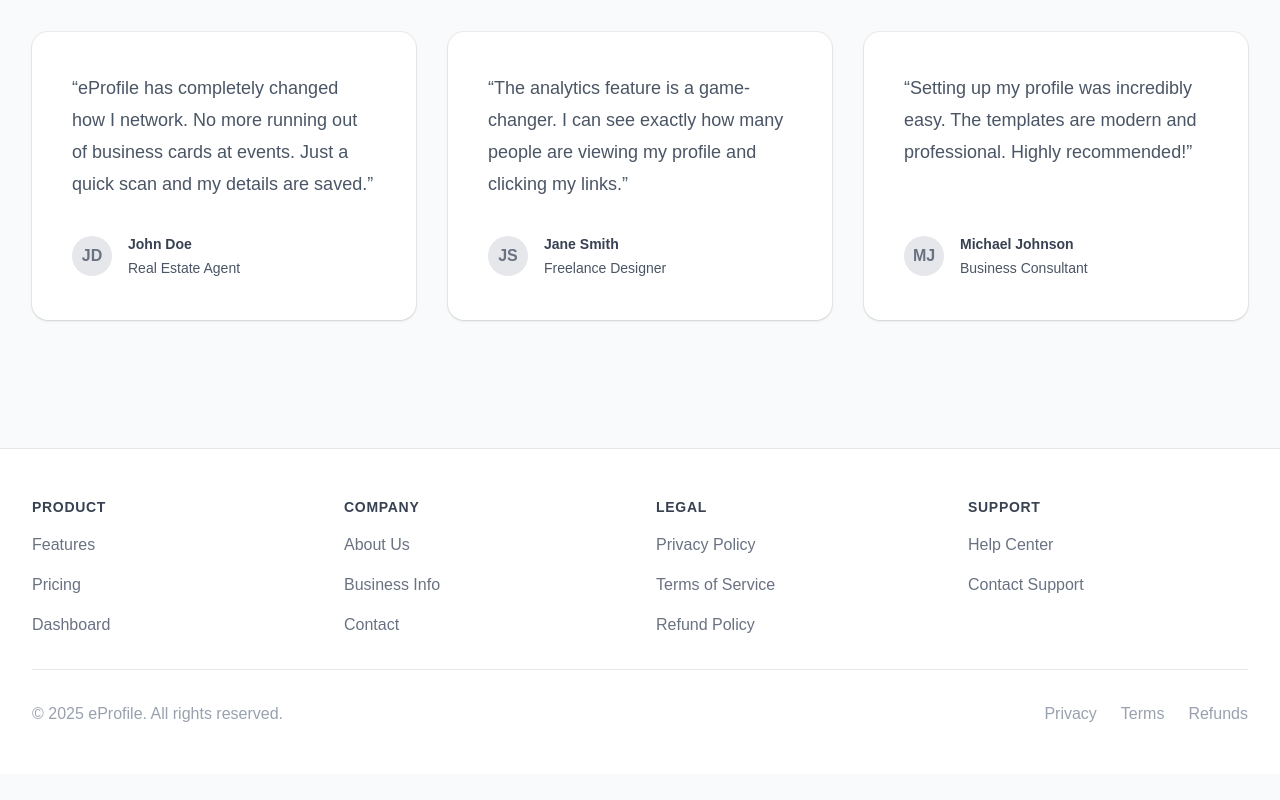
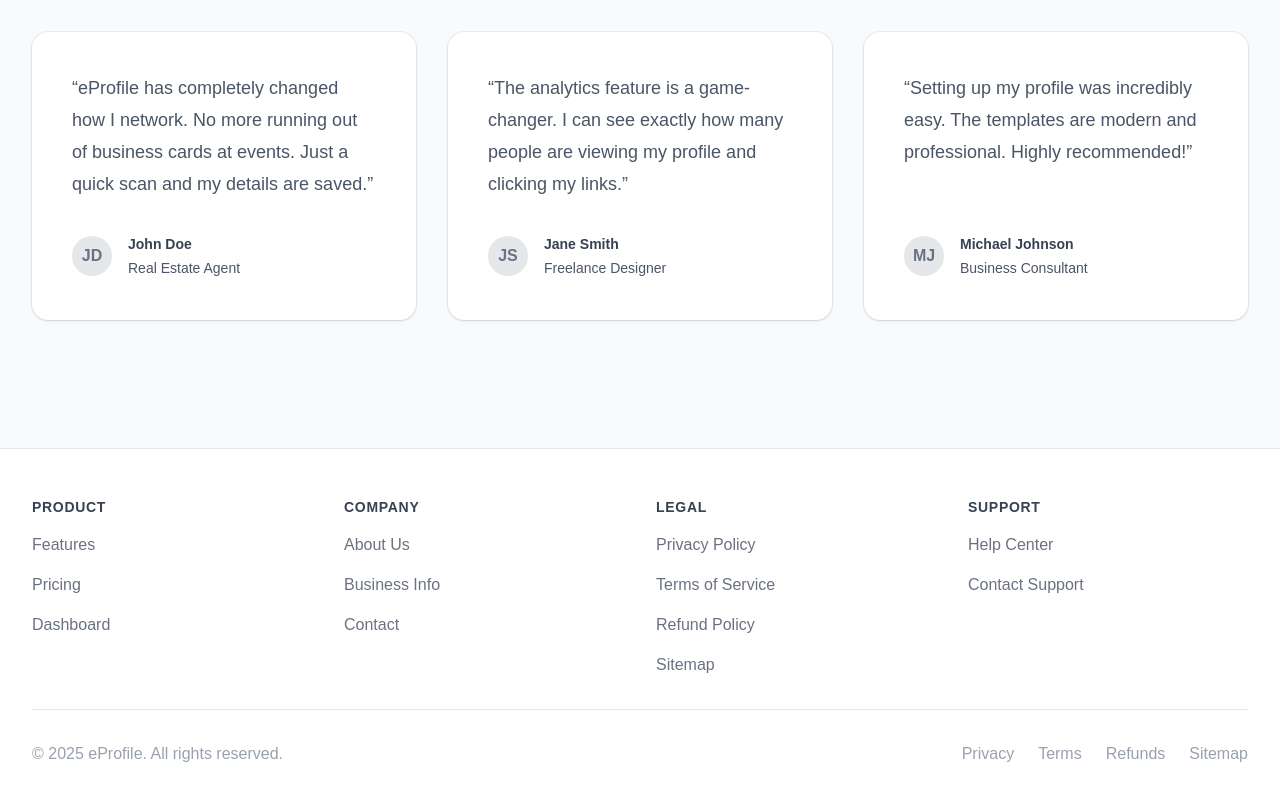
Before and after one commit to ShubhamP528/eprofile, a Next.js app: page / in a window 1280 px wide. Shown: the part 2684-3484 px from the top of the page. Before the commit the page ends 3458 px from the top, so only its background shows below. Built offline with nearby package versions, Linux system fonts and the light colour scheme; no server answers.

Commit message:
sitemap added at bottom

```diff
--- a/components/layout/Footer.tsx
+++ b/components/layout/Footer.tsx
@@ -98,6 +98,14 @@ export default function Footer() {
                                     Refund Policy
                                 </Link>
                             </li>
+                            <li>
+                                <a
+                                    href="/sitemap.xml"
+                                    className="text-base text-gray-500 hover:text-gray-900"
+                                >
+                                    Sitemap
+                                </a>
+                            </li>
                         </ul>
                     </div>
 
@@ -150,6 +158,14 @@ export default function Footer() {
                             >
                                 Refunds
                             </Link>
+                            <a
+                                href="/sitemap.xml"
+                                className="text-gray-400 hover:text-gray-500"
+                                target="_blank"
+                                rel="noopener noreferrer"
+                            >
+                                Sitemap
+                            </a>
                         </div>
                     </div>
                 </div>
```
